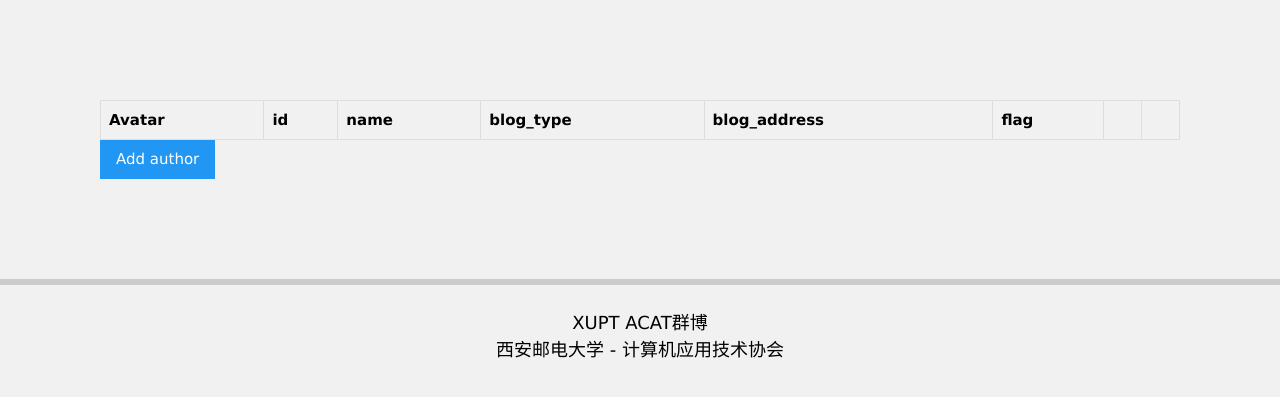
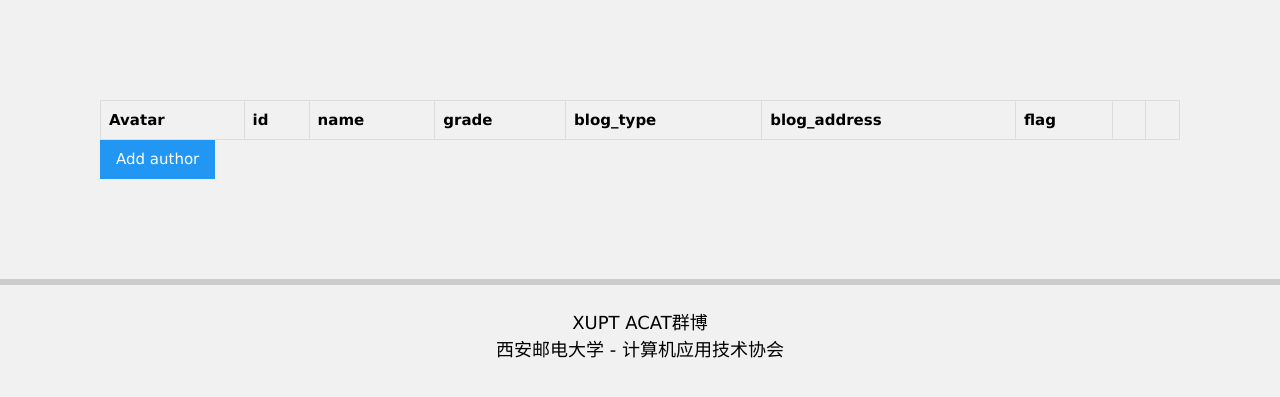
Before and after one commit to valleygtc/ACATblog, a Flask app: page /manage in a window 1280 px wide. Shown: the part 55-452 px from the top of the page. Run offline with Flask 2, Linux system fonts and the light colour scheme; the visitor is signed in with stand-in values (Sample User, id 1); data that the repository does not hold is empty; some libraries are stand-ins or nearby versions.

Commit message:
database add column:grade, change manage...pages

```diff
--- a/app/main/views.py
+++ b/app/main/views.py
@@ -60,12 +60,13 @@ def author_add():
         flag = True
         if request.form['blog_type'] == 'others':
             flag = False
-        if 'avatar' not in request.files:
-            # 这里如果没有上传图片默认读取ACAT logo图片，如果图片移动了则会有问题，应该改一下。
+        # 这里如果没有上传图片默认读取ACAT logo图片，如果图片移动了则会有问题，应该改一下。
+        a = request.files['avatar'].read()
+        if a:
+            avatar = a
+        else:
             avatar = open('app/static/images/ACAT.jpg', mode='rb').read()
-        else:
-            avatar = request.files['avatar'].read()
-        author = Author(name=request.form['name'], blog_type=request.form['blog_type'],
+        author = Author(name=request.form['name'], grade=int(request.form['grade']), blog_type=request.form['blog_type'],
                         blog_address=request.form['blog_address'],
                         last_get=datetime.now(), avatar=avatar, flag=flag)
         db.session.add(author)
@@ -81,6 +82,7 @@ def author_modify(author_id):
     author = Author.query.filter_by(id=author_id).first()
     if request.method == 'POST':
         author.name = request.form['name']
+        author.grade = request.form['grade']
         author.blog_type = request.form['blog_type']
         author.blog_address = request.form['blog_address']
         if request.form['flag'] == 'y' and not request.form['blog_type'] == 'others':
@@ -97,6 +99,7 @@ def author_modify(author_id):
         return redirect(url_for('main.manage'))
     form = {}
     form['name'] = author.name
+    form['grade'] = author.grade
     form['blog_type'] = author.blog_type
     form['blog_address'] = author.blog_address
     form['flag'] = author.flag
--- a/app/models.py
+++ b/app/models.py
@@ -6,6 +6,7 @@ from flask import current_app
 class Author(db.Model):
     id = db.Column(db.Integer, primary_key=True)
     name = db.Column(db.String(20))
+    grade = db.Column(db.Integer)
     blog_type = db.Column(db.String(20))
     blog_address = db.Column(db.String(80))
     last_get = db.Column(db.DateTime)
--- a/app/templates/author_add.html
+++ b/app/templates/author_add.html
@@ -6,6 +6,10 @@
       <div class="form-group">
         <label>Name</label>
         <input id="name" name="name" type="text" required/>
+      </div>
+      <div class="form-group">
+        <label>Grade</label>
+        <input id="grade" name="grade" type="text" required/>
       </div>
       <div class="form-group">
         <label>Blog Type</label>
--- a/app/templates/manage.html
+++ b/app/templates/manage.html
@@ -6,6 +6,7 @@
         <th>Avatar</th>
         <th>id</th>
         <th>name</th>
+        <th>grade</th>
         <th>blog_type</th>
         <th>blog_address</th>
         <th>flag</th>
@@ -18,6 +19,7 @@
                    alt="{{ author.name }}"/></td>
           <td>{{ author.id }}</td>
           <td>{{ author.name }}</td>
+          <td>{{ author.grade }}</td>
           <td>{{ author.blog_type }}</td>
           <td>{{ author.blog_address }}</td>
           <td>{{ author.flag }}</td>
```
Also changed, not shown: app/templates/author_modify.html (+6 -1 lines), migrations/versions/4a9bb628fb94_.py (added, +28 -0 lines).
